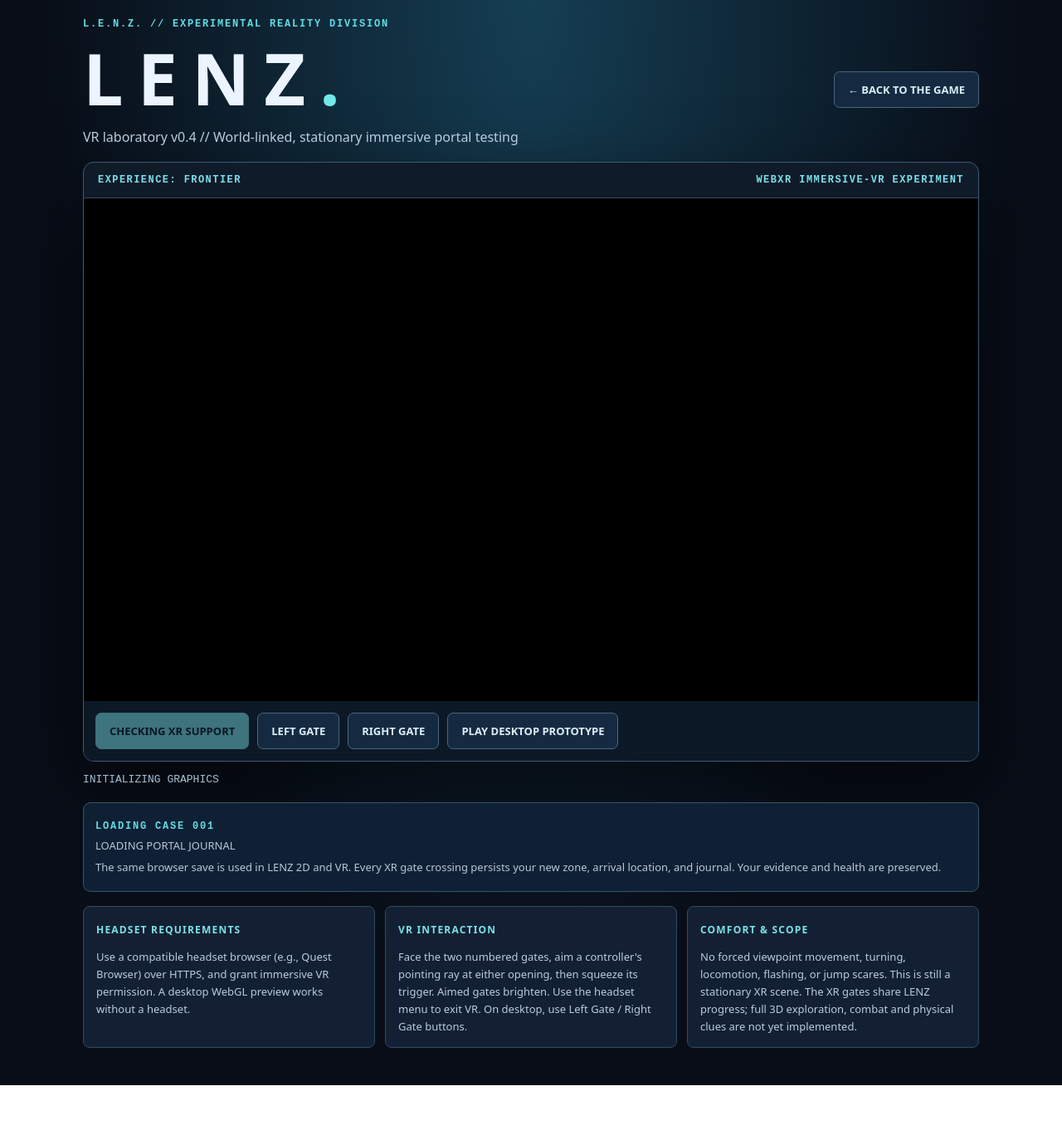
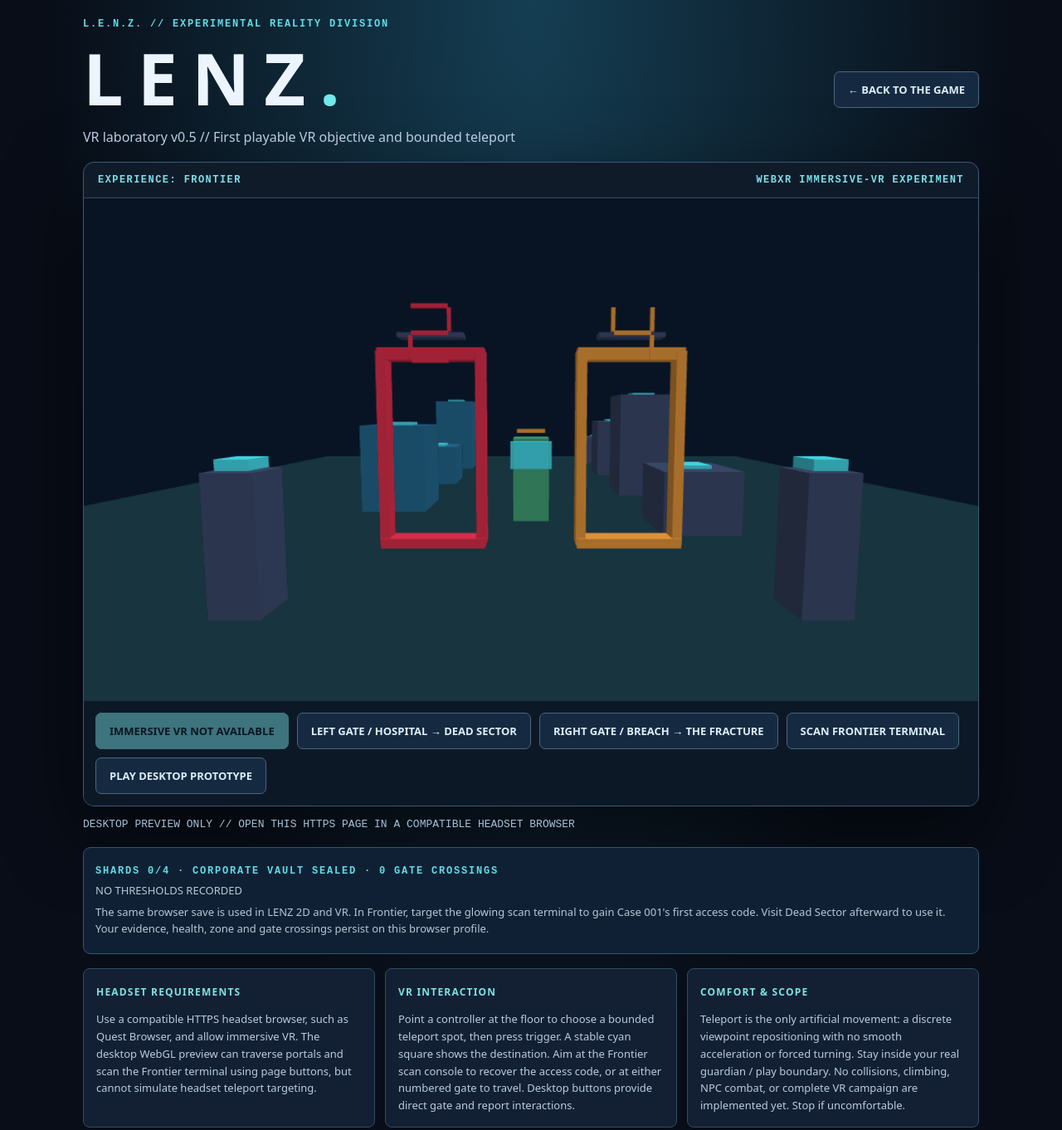
Before and after one commit to MichaelWave369/LENZ, a website with bundled scripts: page xr.html in a window 1280 px wide. Shown: the whole page at 83% size. Before the commit the page ends 1308 px from the top, so only its background shows below. Built offline with nearby package versions, Linux system fonts and the light colour scheme; animation ran at ten frames a second.

Commit message:
feat: explain and expose first VR terminal objective and comfort-first teleport

```diff
--- a/xr.html
+++ b/xr.html
@@ -19,7 +19,7 @@
 @media(max-width:670px){.grid{grid-template-columns:1fr}}
 </style></head><body>
 <div class="wrap">
-<header><div><div class="micro">L.E.N.Z. // EXPERIMENTAL REALITY DIVISION</div><h1>LENZ<span style="color:#73e8e9">.</span></h1><p>VR laboratory v0.4 // World-linked, stationary immersive portal testing</p></div><a class="link" href="index.html">← BACK TO THE GAME</a></header>
+<header><div><div class="micro">L.E.N.Z. // EXPERIMENTAL REALITY DIVISION</div><h1>LENZ<span style="color:#73e8e9">.</span></h1><p>VR laboratory v0.5 // First playable VR objective and bounded teleport</p></div><a class="link" href="index.html">← BACK TO THE GAME</a></header>
 <section class="frame">
  <div class="frame-head"><span id="zone">EXPERIENCE: FRONTIER</span><span>WEBXR IMMERSIVE-VR EXPERIMENT</span></div>
  <canvas id="scene" width="960" height="540" aria-label="3D LENZ world preview with two distinctly numbered portal gates. Their destinations and site names are shown directly below."></canvas>
@@ -27,6 +27,7 @@
   <button class="primary" id="enter" disabled>CHECKING XR SUPPORT</button>
   <button id="leftGate">LEFT GATE</button>
   <button id="rightGate">RIGHT GATE</button>
+  <button id="scanTerminal">SCAN FRONTIER TERMINAL</button>
   <a class="link" href="index.html">PLAY DESKTOP PROTOTYPE</a>
  </div>
 </section>
@@ -34,12 +35,12 @@
 <div class="case">
  <b id="caseState" class="micro">LOADING CASE 001</b>
  <p id="xrJournal" aria-live="polite">LOADING PORTAL JOURNAL</p>
- <p>The same browser save is used in LENZ 2D and VR. Every XR gate crossing persists your new zone, arrival location, and journal. Your evidence and health are preserved.</p>
+ <p>The same browser save is used in LENZ 2D and VR. In Frontier, target the glowing scan terminal to gain Case 001's first access code. Visit Dead Sector afterward to use it. Your evidence, health, zone and gate crossings persist on this browser profile.</p>
 </div>
 <div class="grid">
-<div class="tile"><b>HEADSET REQUIREMENTS</b><p>Use a compatible headset browser (e.g., Quest Browser) over HTTPS, and grant immersive VR permission. A desktop WebGL preview works without a headset.</p></div>
-<div class="tile"><b>VR INTERACTION</b><p>Face the two numbered gates, aim a controller's pointing ray at either opening, then squeeze its trigger. Aimed gates brighten. Use the headset menu to exit VR. On desktop, use Left Gate / Right Gate buttons.</p></div>
-<div class="tile"><b>COMFORT & SCOPE</b><p>No forced viewpoint movement, turning, locomotion, flashing, or jump scares. This is still a stationary XR scene. The XR gates share LENZ progress; full 3D exploration, combat and physical clues are not yet implemented.</p></div>
+<div class="tile"><b>HEADSET REQUIREMENTS</b><p>Use a compatible HTTPS headset browser, such as Quest Browser, and allow immersive VR. The desktop WebGL preview can traverse portals and scan the Frontier terminal using page buttons, but cannot simulate headset teleport targeting.</p></div>
+<div class="tile"><b>VR INTERACTION</b><p>Point a controller at the floor to choose a bounded teleport spot, then press trigger. A stable cyan square shows the destination. Aim at the Frontier scan console to recover the access code, or at either numbered gate to travel. Desktop buttons provide direct gate and report interactions.</p></div>
+<div class="tile"><b>COMFORT & SCOPE</b><p>Teleport is the only artificial movement: a discrete viewpoint repositioning with no smooth acceleration or forced turning. Stay inside your real guardian / play boundary. No collisions, climbing, NPC combat, or complete VR campaign are implemented yet. Stop if uncomfortable.</p></div>
 </div>
 </div>
 <script type="module" src="src/xr.js"></script>
```
